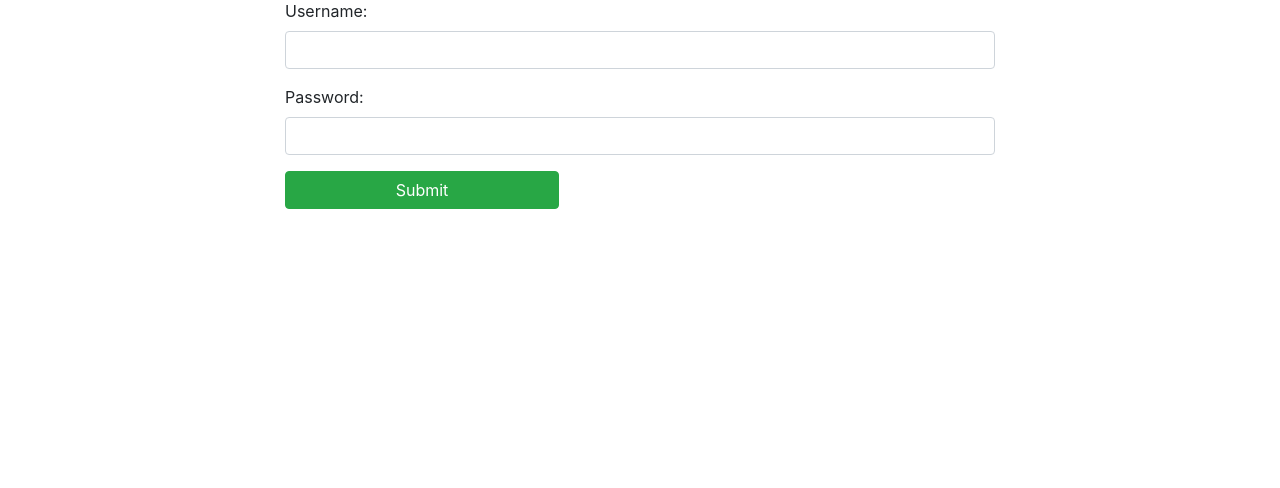
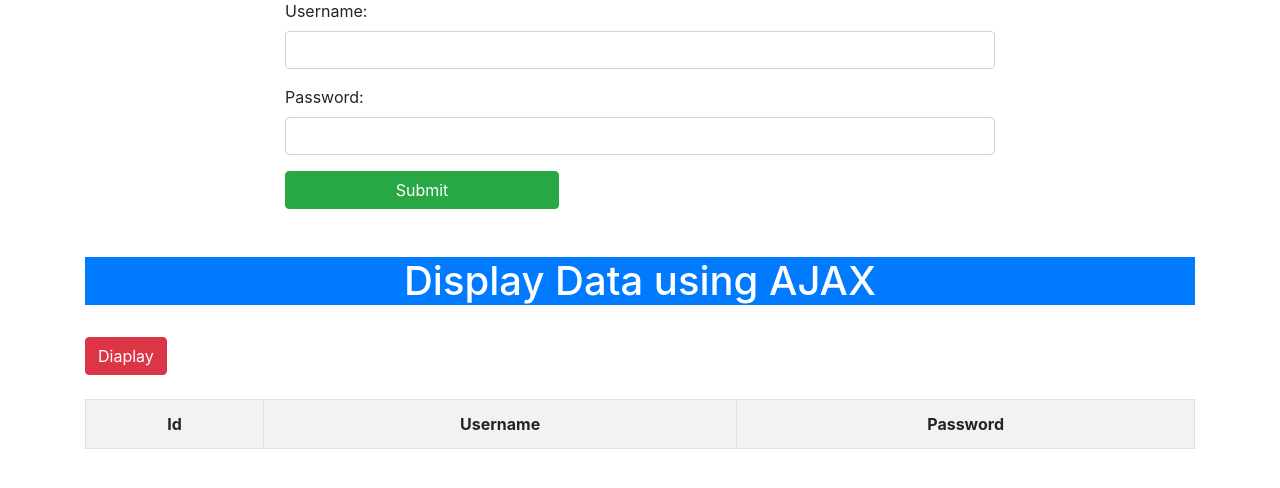
Before and after one commit to Jyot189/AJAX, a PHP site: page / in a window 1280 px wide. Shown: the part 81-569 px from the top of the page. Run offline with PHP 8.4, Linux system fonts and the light colour scheme; lists and menus that the app fills with data are empty.

Commit message:
display data using ajax

```diff
--- a/AJAX_INSERT/index.php
+++ b/AJAX_INSERT/index.php
@@ -25,6 +25,26 @@
                 <input type="text" name="submit" id="submit" value="Submit" class="btn btn-success">
             </form>
         </div>
+
+        <div>
+            <br><br>
+            <h1 class="text-center bg-primary text-white">Display Data using AJAX</h1>
+            <br>
+            <button id="displaydata" class="btn btn-danger">Diaplay</button>
+            <br><br>
+            <table class="table table-striped table-bordered text-center">
+                <thread>
+                    <th>Id</th>
+                    <th>Username</th>
+                    <th>Password</th>
+                </thread>
+                <tbody id="response">
+
+                </tbody>
+
+            </table>
+        </div>
+
     </div>
     <!-- $==jquery -->
     <script>
@@ -41,6 +61,16 @@
                 })
             })
         })
+
+        $('#displaydata').click(function(){
+            $.ajax({
+                url:'display.php',
+                type: 'POST',
+                success:function(data){
+                    $('#response').html(data);
+                }
+            })
+        })
     </script>
 </body>
 </html>
```
Also changed, not shown: AJAX_INSERT/dbconnect.php (added, +8 -0 lines), AJAX_INSERT/display.php (added, +17 -0 lines), AJAX_INSERT/insert.php (+1 -6 lines).
